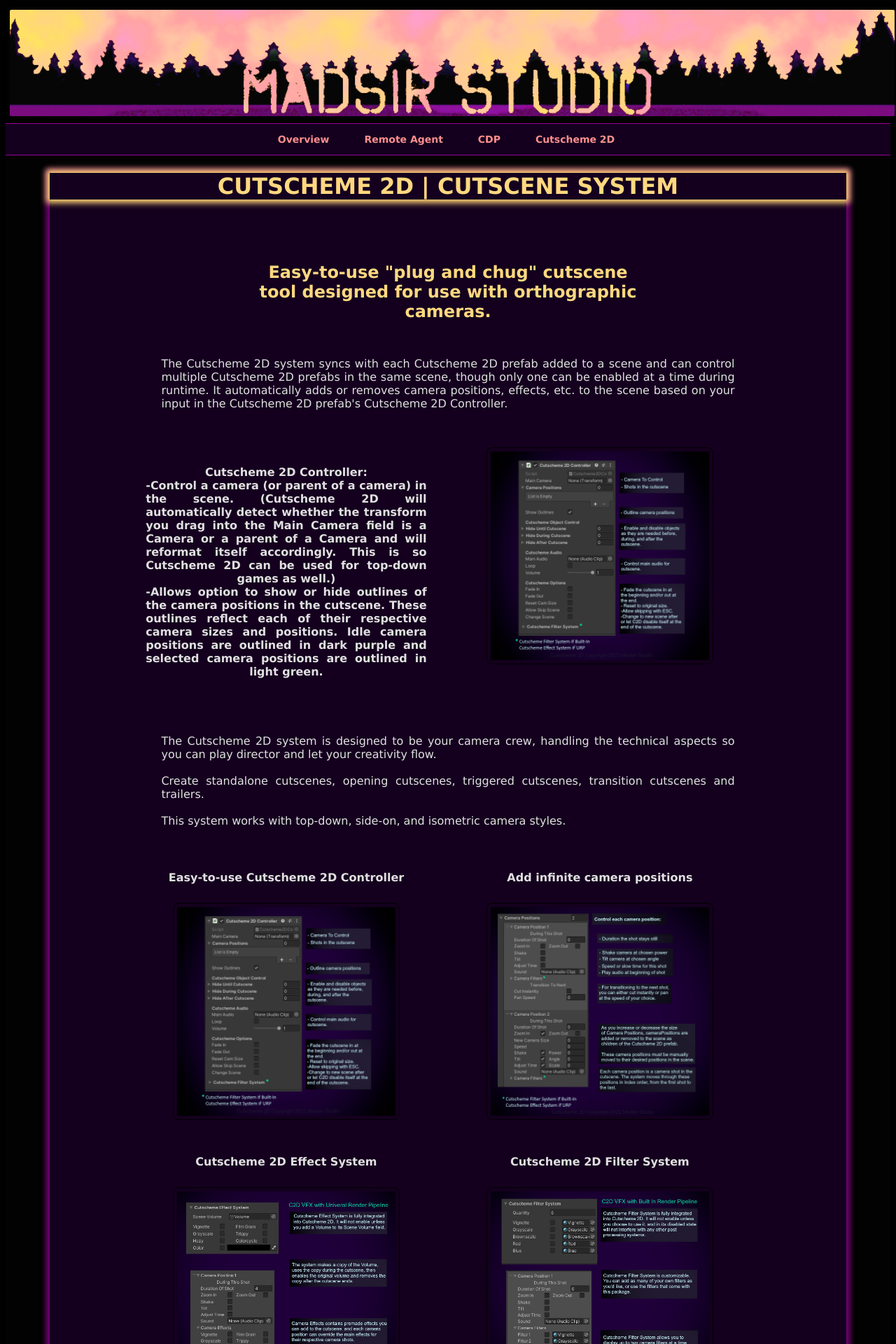
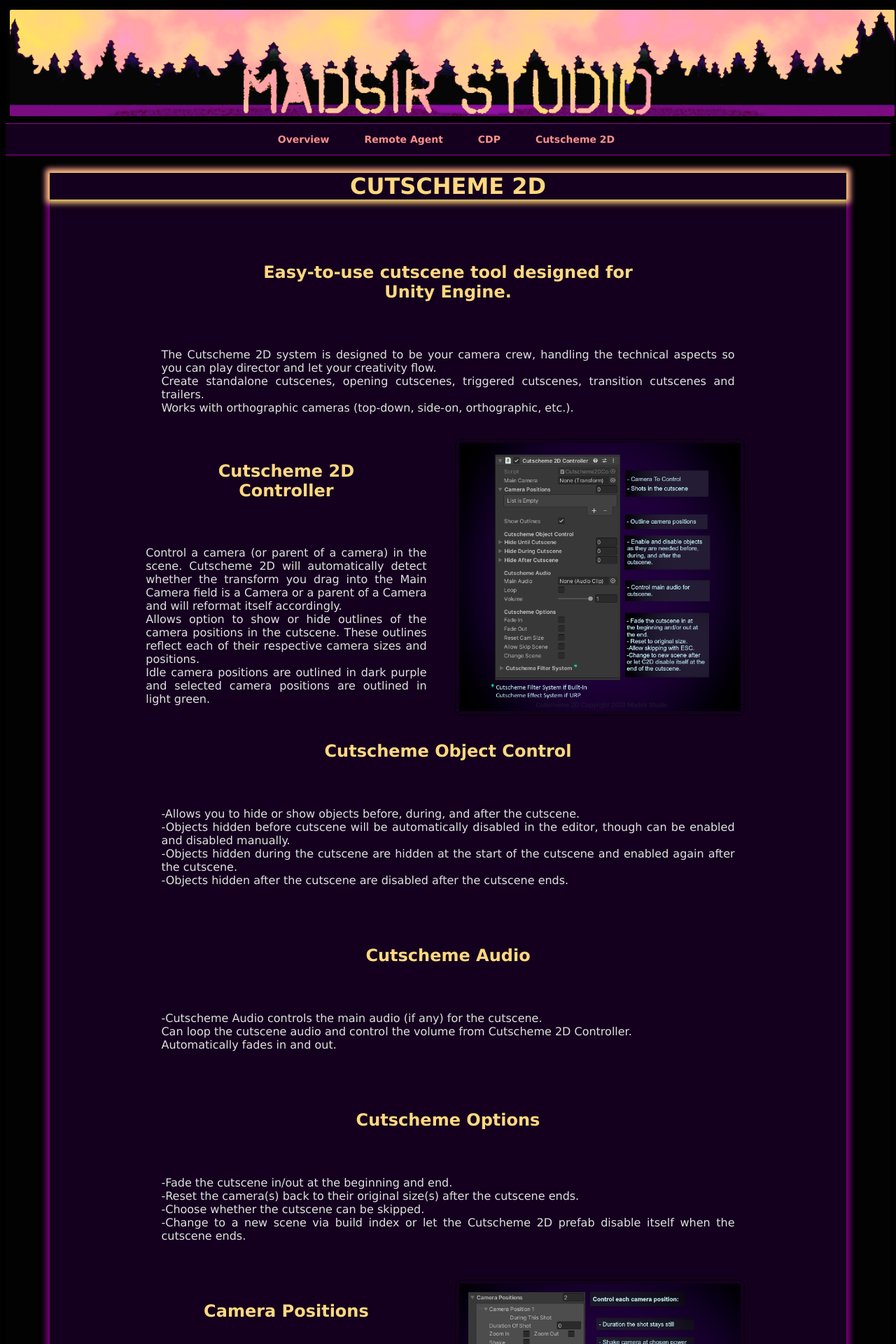
Before and after one commit to Madsir/madsirstudio.github.io, a Jekyll site: the page built from cutscheme2d/index.html, in a window 1280 px wide. Shown: the top 1920 px of the page at 70% size. Built offline with Jekyll 4.4.1, drawn with Linux system fonts in a browser that asks for light colours; some of the changed text lies outside the part shown.

Commit message:
Update index.html

```diff
--- a/cutscheme2d/index.html
+++ b/cutscheme2d/index.html
@@ -39,65 +39,99 @@
 img:hover {
   box-shadow: 0 0 2px 1px #ff8e8e;
 }
+p {
+  margin-left: 5%;
+  margin-right: 5%;
+}
 </style>
 </head>
 <body>
 <div class="main">
 	<center>
-		<h1>CUTSCHEME 2D | CUTSCENE SYSTEM</h1>
+		<h1>CUTSCHEME 2D</h1>
 	<br>
 	<br>
     		<div class="centerdiv">
-<h4>
-	Easy-to-use "plug and chug" cutscene tool designed for use with orthographic cameras.</h4>
-<p>
+	<h4>Easy-to-use cutscene tool designed for Unity Engine.</h4>
 	<br>
-The Cutscheme 2D system syncs with each Cutscheme 2D prefab added to a scene and can control multiple Cutscheme 2D prefabs in the same scene, though only one can be enabled at a time during runtime.
-It automatically adds or removes camera positions, effects, etc. to the scene based on your input in the Cutscheme 2D prefab's Cutscheme 2D Controller. </p>
+		<p>The Cutscheme 2D system is designed to be your camera crew, handling the technical aspects so you can play director and let your creativity flow.
+			<br>
+			Create standalone cutscenes, opening cutscenes, triggered cutscenes, transition cutscenes and trailers.
+			<br>
+			Works with orthographic cameras (top-down, side-on, orthographic, etc.).</p>
+			<br>
+<div class="row">
+	<div class="columns">
+		<h4>Cutscheme 2D Controller</h4>
+		<br>
+		<p>Control a camera (or parent of a camera) in the scene. Cutscheme 2D will automatically detect whether the transform you drag into the Main Camera field is a Camera or a parent of a Camera and will reformat itself accordingly.<br>
+		Allows option to show or hide outlines of the camera positions in the cutscene. These outlines reflect each of their respective camera sizes and positions.<br>Idle camera positions are outlined in dark purple and selected camera positions are outlined in light green.</p>
+	</div>
+	<div class="columns">
+		<a href="/Assets/Instructionsc2d.png"><img src="/Assets/Instructionsc2d.png" alt="Cutscheme 2D" width="90%"></a>
+	</div>
+</div>
+			<h4>Cutscheme Object Control</h4><br>
+			<p>-Allows you to hide or show objects before, during, and after the cutscene.<br>
+			-Objects hidden before cutscene will be automatically disabled in the editor, though can be enabled and disabled manually.<br>
+			-Objects hidden during the cutscene are hidden at the start of the cutscene and enabled again after the cutscene.<br>
+			-Objects hidden after the cutscene are disabled after the cutscene ends.</p>
+		<br>
+		<br>
+			<h4>Cutscheme Audio</h4><br>
+			<p>-Cutscheme Audio controls the main audio (if any) for the cutscene.<br>Can loop the cutscene audio and control the volume from Cutscheme 2D Controller.<br>Automatically fades in and out.</p>
+		<br>
+		<br>
+			<h4>Cutscheme Options</h4> <br>
+			<p>-Fade the cutscene in/out at the beginning and end.<br>
+			-Reset the camera(s) back to their original size(s) after the cutscene ends.<br>
+			-Choose whether the cutscene can be skipped.<br>
+			-Change to a new scene via build index or let the Cutscheme 2D prefab disable itself when the cutscene ends.</p>
 			<br>
 			<br>
 <div class="row">
 	<div class="columns">
-		<h5>
-		Cutscheme 2D Controller:<br>
-		-Control a camera (or parent of a camera) in the scene. (Cutscheme 2D will automatically detect whether the transform you drag into the Main Camera field is a Camera or a parent of a Camera and will reformat itself accordingly. This is so Cutscheme 2D can be used for top-down games as well.) <br>
-		-Allows option to show or hide outlines of the camera positions in the cutscene. These outlines reflect each of their respective camera sizes and positions. Idle camera positions are outlined in dark purple and selected camera positions are outlined in light green.
+		    <h4>Camera Positions</h4>
+		<br>
+		<p>Controls for each camera position:<br>
+		-duration the camera position stays still before transitioning to the next<br>
+		-zoom in or out to a new camera size at the speed of your choice<br>
+		-shake the camera at the magnitude of your choice<br>
+		-tilt the camera at the angle of your choice<br>
+		-transition to the next position bt cutting instantly or panning at the speed of your choice<br>
+		-play an audioclip at the start of the camera shot<br>
+		-speed up or slow down time during the camera shot</p>
 	</div>
 	<div class="columns">
-			<a href="/Assets/Instructionsc2d.png"><img src="/Assets/Instructionsc2d.png" alt="Cutscheme 2D" width="70%"></a>
+		<a href="/Assets/InstructionsCameraPositions.png"><img src="/Assets/InstructionsCameraPositions.png" alt="Cutscheme 2D" width="90%"></a>
 	</div>
 </div>
 	<br>
 	<br>
-
-
-			<p>The Cutscheme 2D system is designed to be your camera crew, handling the technical aspects so you can play director and let your creativity flow.
+<div class="row">
+	<div class="columns">
+		<h4>Cutscheme 2D Effect System</h4>
+		<p>(Universal Render Pipeline only)<br>
+- Fully integrated into Cutscheme 2D, though it will not enable unless you choose to use it.<br>
+-Display multiple camera effects during the cutscene. Each camera position can override the main effects for their respective camera shots.<br>
+-Copies the volume you drag into the system and uses the copy to create and control effects for the cutscene. After the cutscene it resets your volume back to normal and removes the copy.</p>
+	</div>
+	<div class="columns">
+		<a href="/Assets/C2DEffectsSystemInstructions.png"><img src="/Assets/C2DEffectsSystemInstructions.png" alt="Cutscheme 2D" width="90%"></a>
+	</div>
+</div>
 			<br>
-			<br>
-			Create standalone cutscenes, opening cutscenes, triggered cutscenes, transition cutscenes and trailers.
-			<br>
-			<br>
-			This system works with top-down, side-on, and isometric camera styles.</p>
 			<br>
 <div class="row">
 	<div class="columns">
-					<h5>Easy-to-use Cutscheme 2D Controller</h5>
-				<a href="/Assets/Instructionsc2d.png"><img src="/Assets/Instructionsc2d.png" alt="Cutscheme 2D" width="70%"></a>
+		<h5>Cutscheme 2D Filter System</h5><br>
+		<p>(Built-In Renderer Pipeline only)<br>
+-Fully integrated into Cutscheme 2D, though it will not enable unless you choose to use it.<br>
+-Display up to two camera filters at a time during the cutscene. Each camera position can override the main filters for their respective camera shots.<br>
+			-Customize with your own filters (Materials) or use the ones that come with the package</p>
 	</div>
 	<div class="columns">
-					<h5>Add infinite camera positions</h5>
-				<a href="/Assets/InstructionsCameraPositions.png"><img src="/Assets/InstructionsCameraPositions.png" alt="Cutscheme 2D" width="70%"></a>
-				</div>
-			</div>
-			<br>
-			<div class="row">
-				<div class="columns">
-					<h5>Cutscheme 2D Effect System</h5>
-				<a href="/Assets/C2DEffectsSystemInstructions.png"><img src="/Assets/C2DEffectsSystemInstructions.png" alt="Cutscheme 2D" width="70%"></a>
-				</div>
-				<div class="columns">
-					<h5>Cutscheme 2D Filter System</h5>
-				<a href="/Assets/c2DFilterSystemInstructions.png"><img src="/Assets/c2DFilterSystemInstructions.png" alt="Cutscheme 2D" width="70%"></a>
+		<a href="/Assets/c2DFilterSystemInstructions.png"><img src="/Assets/c2DFilterSystemInstructions.png" alt="Cutscheme 2D" width="90%"></a>
 	</div>
 </div>
 			<br>
```
Lines whose indentation alone changed are shown as unchanged.
